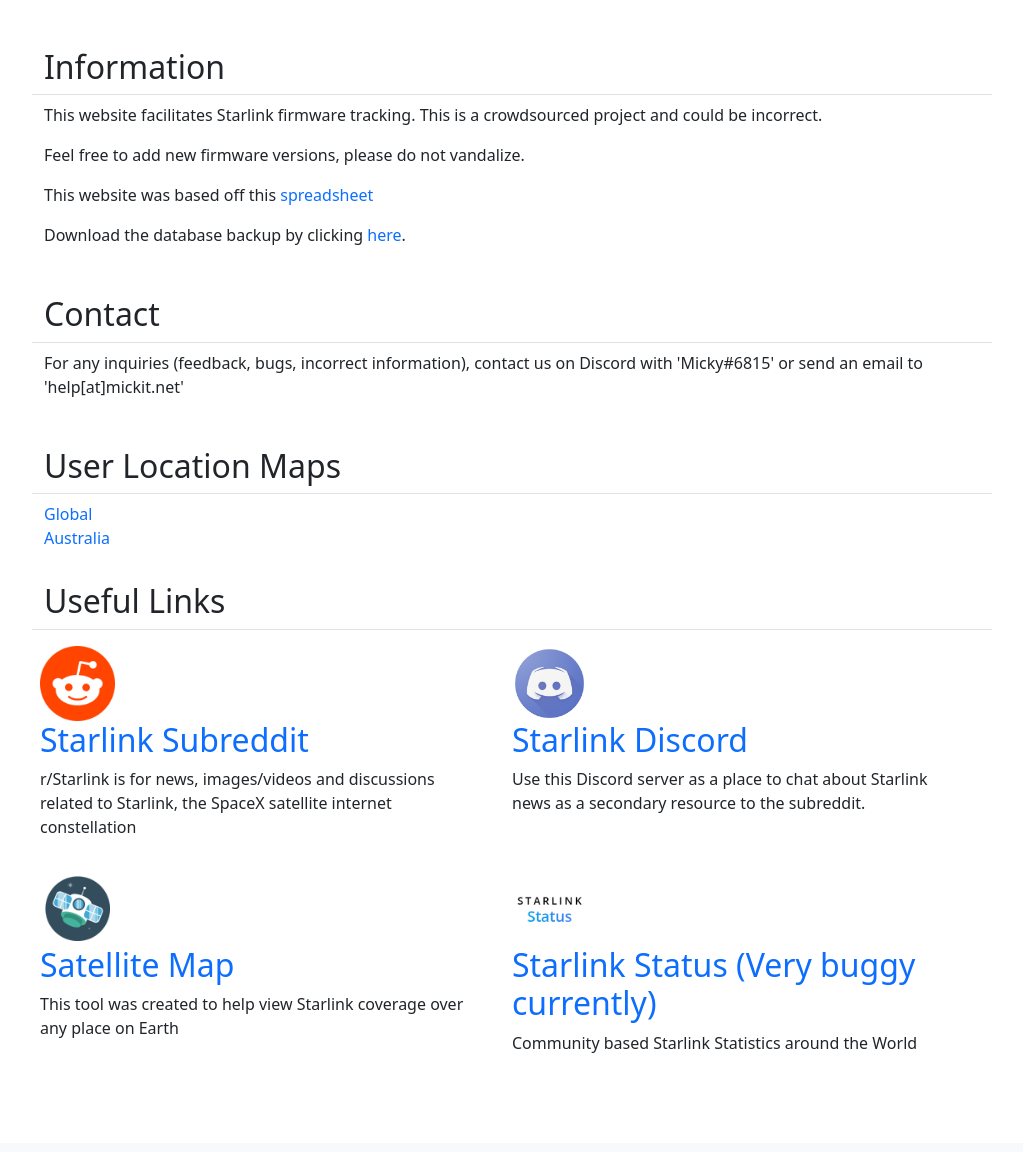
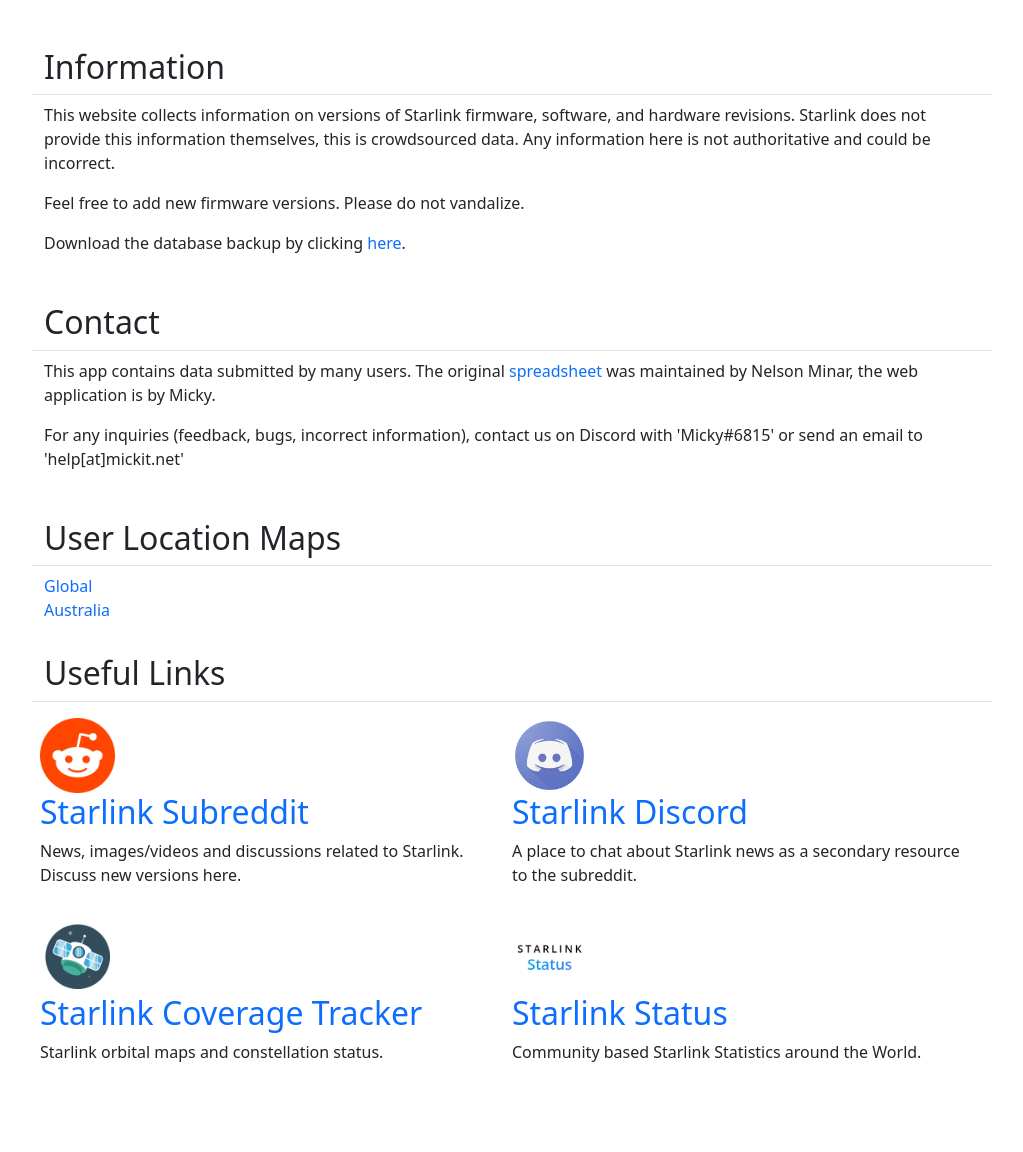
Before and after one commit to AliMickey/starlink-data-tracker, a Flask app: page /info in a window 1280 px wide. Shown: the part 56-1208 px from the top of the page, without its empty margins (128-1151 px from the left). Before the commit the page ends 1109 px from the top, so only its background shows below. Run offline with Flask 2, Linux system fonts and the light colour scheme.

Commit message:
Editorial text changes

```diff
--- a/starlink/templates/main/index.html
+++ b/starlink/templates/main/index.html
@@ -1,13 +1,13 @@
 {% extends 'builders/base.html' %}
 
-{% block title %}Starlink Firmware{% endblock %}
+{% block title %}Starlink Versions{% endblock %}
 
 {% block scriptsHead %}
 {% endblock %}
 
 {% block content %}
   <div class="col-7 text-center">
-    <p class="fs-1 fw-bold">Starlink Firmware Track</p>
+    <p class="fs-1 fw-bold">Starlink Versions</p>
     <img class="rounded mx-auto d-block w-50" src="{{ url_for('static', filename='dishy_space.png') }}" alt="Logo">
     <br><br>
     <p class="fs-4"> Recent Dishy (Antenna) Firmware</p>
--- a/starlink/templates/main/info.html
+++ b/starlink/templates/main/info.html
@@ -9,14 +9,14 @@
   <div class="col-9">
     <div class="row mb-3">
       <h2 class="pb-2 border-bottom">Information</h2>
-      <p>This website facilitates Starlink firmware tracking. This is a crowdsourced project and could be incorrect.</p>
-      <p>Feel free to add new firmware versions, please do not vandalize.</p>
-      <p>This website was based off this <a class="text-decoration-none" href="https://docs.google.com/spreadsheets/d/1nsdLZ34VVX1qNVlDlAErzLov-fb_ZWgpYAQJWp_W8ic/edit#gid=383580049" target="_blank">spreadsheet</a></p>
+      <p>This website collects information on versions of Starlink firmware, software, and hardware revisions. Starlink does not provide this information themselves, this is crowdsourced data. Any information here is not authoritative and could be incorrect.</p>
+      <p>Feel free to add new firmware versions. Please do not vandalize.</p>
       <p>Download the database backup by clicking <a class="text-decoration-none" href="{{ url_for('main.database') }}" target="_blank">here</a>.</p>
     </div>
 
     <div class="row mb-3 pt-3">
         <h2 class="pb-2 border-bottom">Contact</h2>
+        <p>This app contains data submitted by many users. The original <a class="text-decoration-none" href="https://docs.google.com/spreadsheets/d/1nsdLZ34VVX1qNVlDlAErzLov-fb_ZWgpYAQJWp_W8ic/edit#gid=383580049" target="_blank">spreadsheet</a> was maintained by Nelson Minar, the web application is by Micky.</p>
         <p>For any inquiries (feedback, bugs, incorrect information), contact us on Discord with 'Micky#6815' or send an email to 'help[at]mickit.net'</p>
     </div>
 
@@ -34,14 +34,14 @@
             <img src="{{ url_for('static', filename='links/reddit.png') }}" width="75px">
           </div>
           <h2><a class="text-decoration-none" href="https://www.reddit.com/r/Starlink" target="_blank">Starlink Subreddit</h2></a>
-          <p>r/Starlink is for news, images/videos and discussions related to Starlink, the SpaceX satellite internet constellation</p>
+          <p>News, images/videos and discussions related to Starlink. Discuss new versions here.</p>
         </div>
         <div class="feature col">
           <div class="feature-icon">
             <img src="{{ url_for('static', filename='links/discord.png') }}" width="75px">
           </div>
           <h2><a class="text-decoration-none" href="https://discord.gg/Rr2u4ystEe" target="_blank">Starlink Discord</a></h2>
-          <p>Use this Discord server as a place to chat about Starlink news as a secondary resource to the subreddit.</p>
+          <p>A place to chat about Starlink news as a secondary resource to the subreddit.</p>
         </div>
       </div>
 
@@ -50,15 +50,15 @@
           <div class="feature-icon">
             <img src="{{ url_for('static', filename='links/starlink-sx.png') }}" width="75px">
           </div>
-          <h2><a class="text-decoration-none" href="https://starlink.sx" target="_blank">Satellite Map</a></h2>
-          <p>This tool was created to help view Starlink coverage over any place on Earth</p>
+          <h2><a class="text-decoration-none" href="https://starlink.sx" target="_blank">Starlink Coverage Tracker</a></h2>
+          <p>Starlink orbital maps and constellation status.</p>
         </div>
         <div class="feature col">
           <div class="feature-icon">
             <img src="{{ url_for('static', filename='links/starlink-status.png') }}" width="75px">
           </div>
-          <h2><a class="text-decoration-none" href="https://starlinkstatus.space/" target="_blank">Starlink Status (Very buggy currently)</a></h2>
-          <p>Community based Starlink Statistics around the World</p>
+          <h2><a class="text-decoration-none" href="https://starlinkstatus.space/" target="_blank">Starlink Status</a></h2>
+          <p>Community based Starlink Statistics around the World.</p>
         </div>
       </div>
     </div>
```
